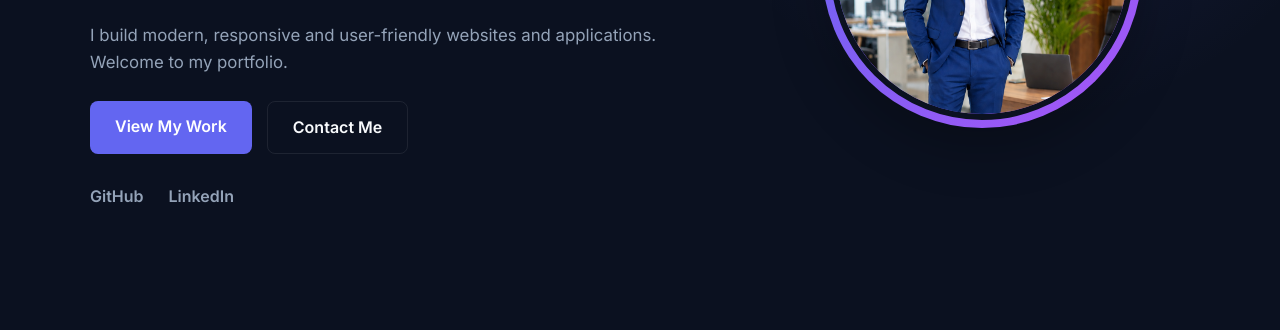
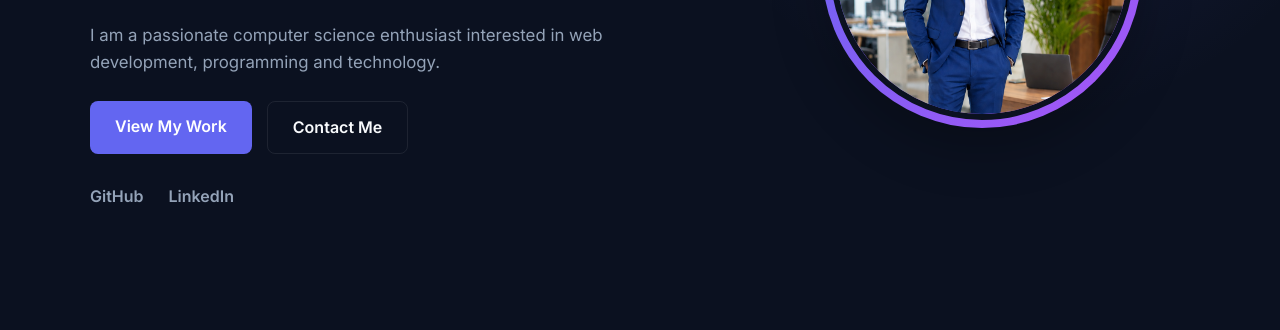
Before and after one commit to Stanley-kiprop/portfolio, a plain HTML site: page index.html in a window 1280 px wide. Shown: the part 470-800 px from the top of the page. Drawn offline with Linux system fonts and the light colour scheme.

Commit message:
Revise content and structure of index.html
Updated the portfolio website content and structure.

```diff
--- a/index.html
+++ b/index.html
@@ -65,8 +65,7 @@
                     </h2>
 
                     <p class="hero-description">
-                        I build modern, responsive and user-friendly websites
-                        and applications. Welcome to my portfolio.
+                        I am a passionate computer science enthusiast interested in web development, programming and technology.
                     </p>
 
                     <div class="hero-buttons">
```
